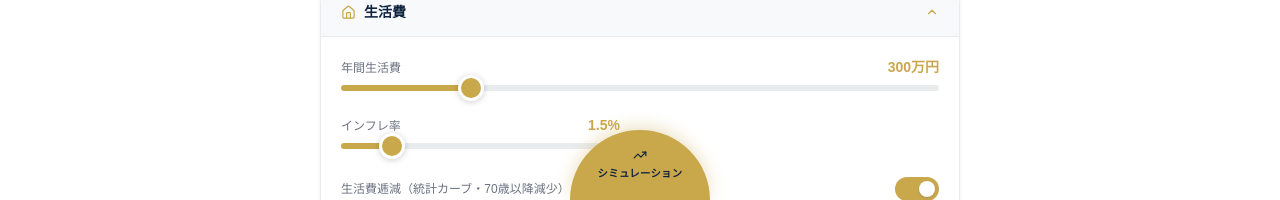
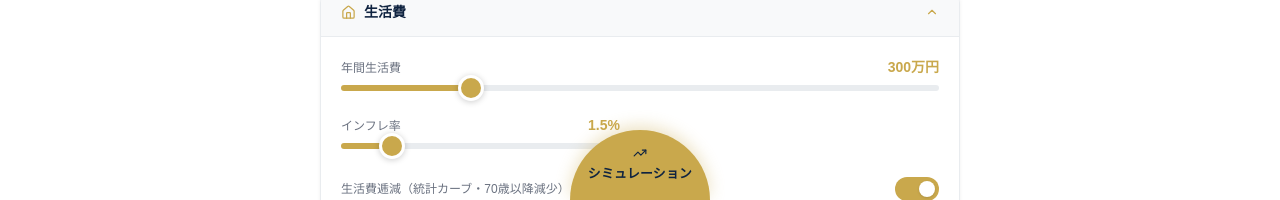
Before and after one commit to toyakaku10-creator/kurasu, a Next.js app: page /kurasu in a window 1280 px wide. Shown: the part 600-800 px from the top of the page. Built offline with nearby package versions, Linux system fonts and the light colour scheme.

Commit message:
fix: シミュレーションボタンのフォントサイズを拡大

```diff
--- a/app/kurasu/InputClient.tsx
+++ b/app/kurasu/InputClient.tsx
@@ -312,7 +312,7 @@ export default function InputClient() {
             height: 70,
             borderRadius: '9999px 9999px 0 0',
             boxShadow: `0 -4px 16px ${GOLD}55`,
-            fontSize: '0.65rem',
+            fontSize: '0.8rem',
           }}
         >
           <TrendingUp size={14} />
```
